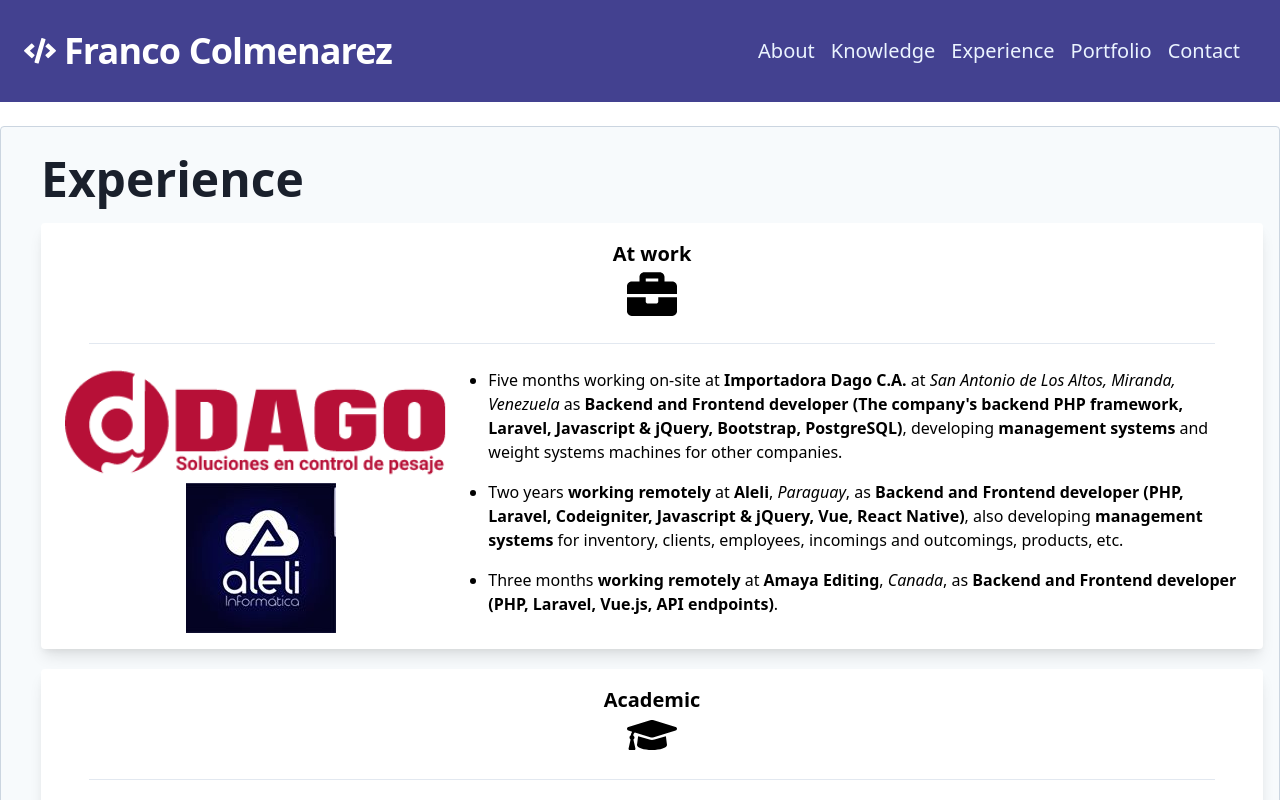
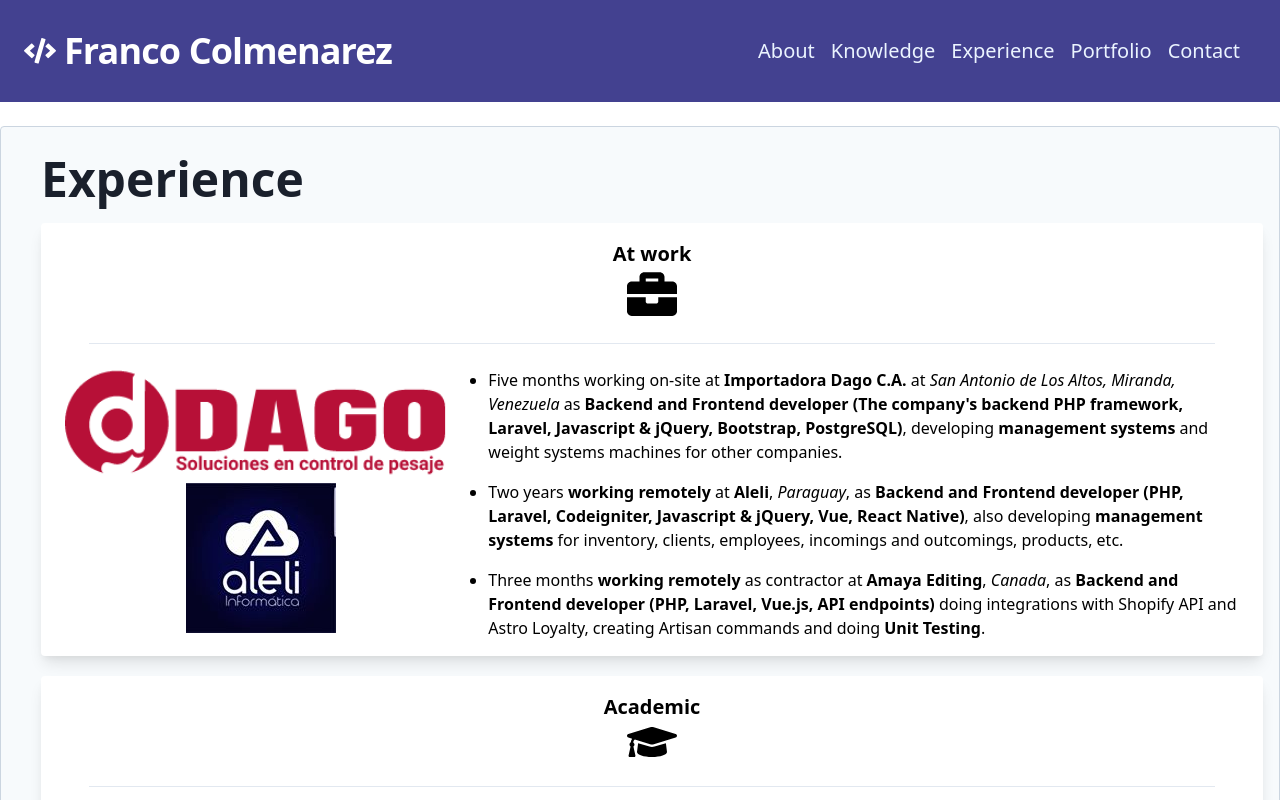
Before and after one commit to FranLMSP/new-portfolio, a Vue app: page /experience in a window 1280 px wide. Shown: the top 800 px of the page. Built offline with nearby package versions, Linux system fonts and the light colour scheme.

Commit message:
Update experience

```diff
--- a/src/views/Experience.vue
+++ b/src/views/Experience.vue
@@ -37,9 +37,11 @@
                   </li>
 
                   <li>
-                    Three months <strong>working remotely</strong> at <strong>Amaya Editing</strong>,
-                    <i>Canada</i>, as <strong>Backend and Frontend developer (PHP, Laravel, Vue.js,
-                    API endpoints)</strong>.
+                    Three months <strong>working remotely</strong> as contractor at
+                    <strong>Amaya Editing</strong>, <i>Canada</i>, as <strong>Backend and
+                    Frontend developer (PHP, Laravel, Vue.js, API endpoints)</strong> doing
+                    integrations with Shopify API and Astro Loyalty, creating Artisan
+                    commands and doing <strong>Unit Testing</strong>.
                   </li>
                 </ul>
               </div>
```
